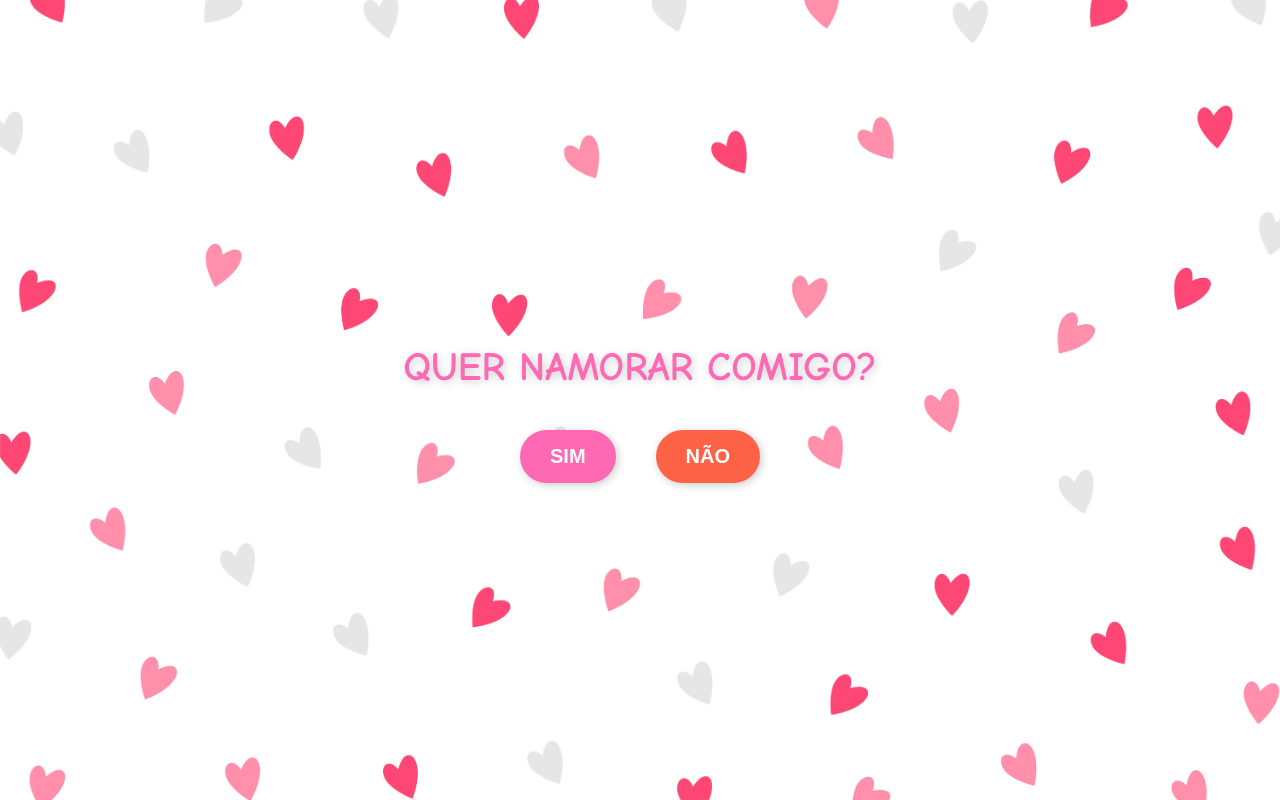
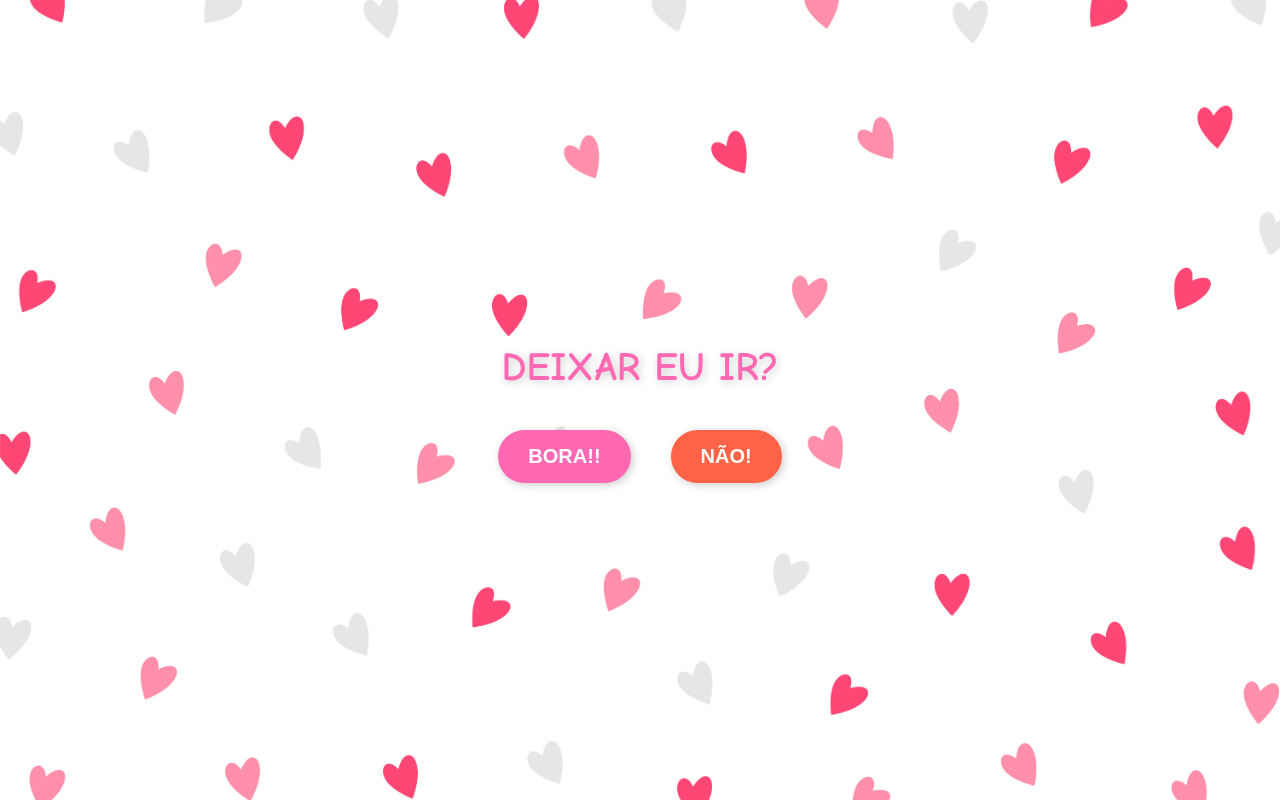
Before and after one commit to rodrigoP31/jogoDoAmorr, a plain HTML site: page index.html in a window 1280 px wide. Drawn offline with Linux system fonts and the light colour scheme.

Commit message:
Update index.html
AJUSTE DE PEDIDO PRA IR

```diff
--- a/index.html
+++ b/index.html
@@ -7,10 +7,10 @@
   <link rel="stylesheet" href="style.css">
   <title>HAHA</title>
 </head>
-  <h1>QUER NAMORAR COMIGO?</h1>
+  <h1>DEIXAR EU IR?</h1>
   <div class="botoes">
-    <button id="sim">SIM</button>
-    <button id="nao">NÃO</button>
+    <button id="sim">BORA!!</button>
+    <button id="nao">NÃO!</button>
   </div>
   <p id="mensagem">Agora não tem mais escapatória!</p>
 
@@ -37,7 +37,7 @@
 
       // Após 3 segundos, redireciona para o link do YouTube
       setTimeout(() => {
-        window.location.href = "https://www.youtube.com/watch?v=TEapCdfADlw";
+        window.location.href = "https://www.youtube.com/watch?v=KXw8CRapg7k";
       }, 3000); // 3000 ms = 3 segundos
     });
 
```
